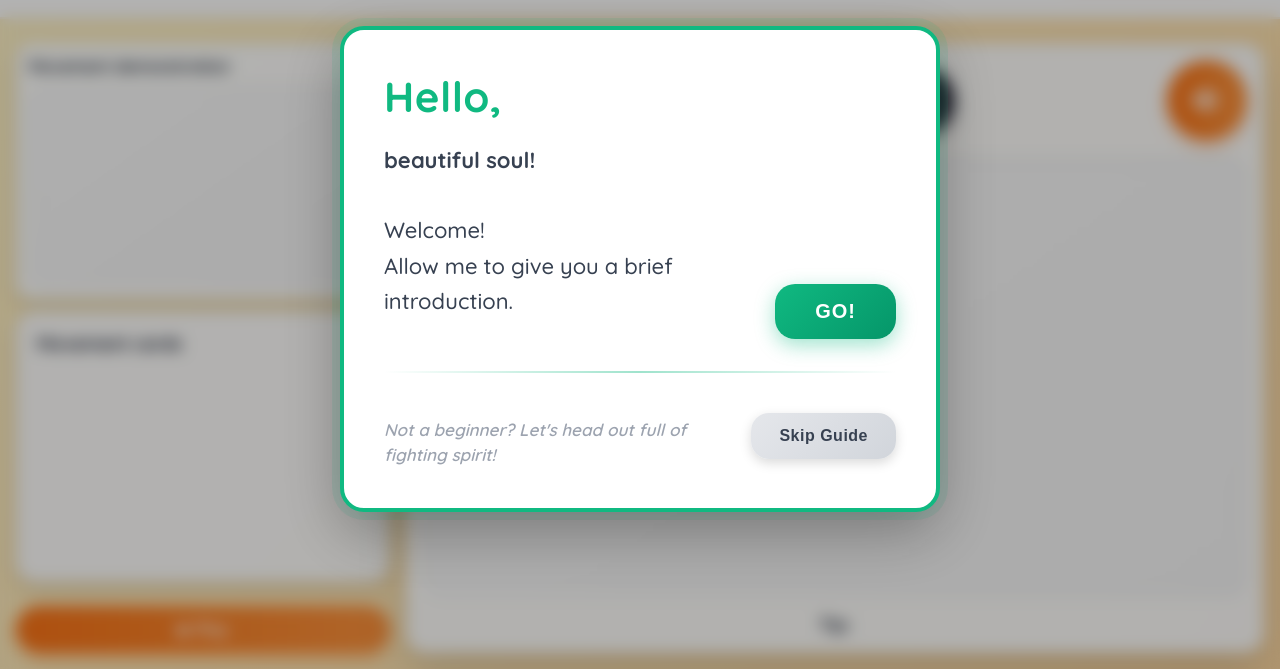
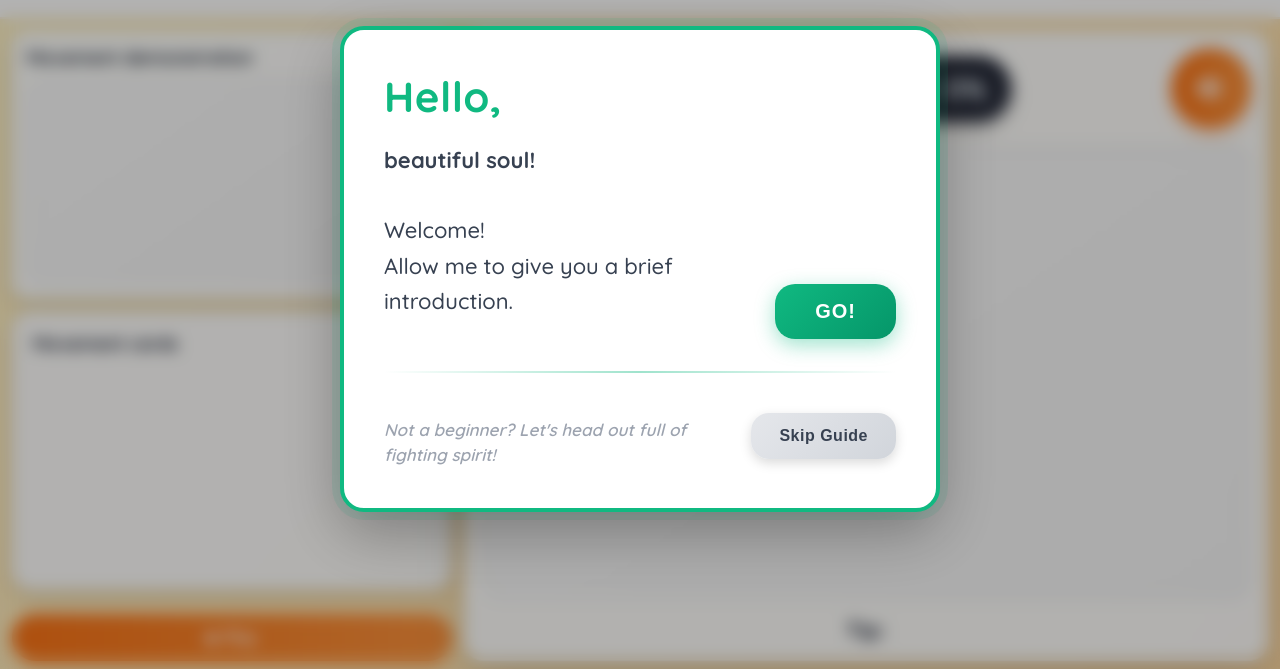
Before and after one commit to Hanlin0608/epic7, a website with bundled scripts: page game.html in a window 1280 px wide. Shown: the part 131-800 px from the top of the page. Built offline with nearby package versions, Linux system fonts and the light colour scheme.

Commit message:
Optimize layout for fullscreen: increase content area, reduce margins, enlarge panels and cards

```diff
--- a/game.html
+++ b/game.html
@@ -37,8 +37,8 @@
     .nav-link.active { color: #fff; background: linear-gradient(135deg, #E87F2F, #E2A025); box-shadow: 0 4px 12px rgba(226, 160, 37, 0.3); }
 
     /* Main Content */
-    main { flex: 1; overflow: hidden; padding: 16px; padding-top: 24px; }
-    .wrap { display: flex; height: 100%; gap: 16px; box-sizing: border-box; }
+    main { flex: 1; overflow: hidden; padding: 8px 12px; padding-top: 12px; max-width: 100%; }
+    .wrap { display: flex; height: 100%; gap: 12px; box-sizing: border-box; max-width: 1800px; margin: 0 auto; }
     .navbarSpace { position: fixed; top: 0; left: 0; right: 0; height: 100px; background: transparent; z-index: 100; pointer-events: none; }
 
     /* Footer */
@@ -88,8 +88,8 @@
     .settings .spacer { flex:1; }
     .toast { display:none; margin-left: 8px; color:var(--success); font-weight:700; }
     /* New hero layout */
-    .leftPanel { flex: 0 0 30%; display: flex; flex-direction: column; gap: 12px; min-width: 300px; max-width: 400px; }
-    .rightPanel { flex: 1; display: flex; flex-direction: column; }
+    .leftPanel { flex: 0 0 35%; display: flex; flex-direction: column; gap: 12px; min-width: 320px; max-width: 550px; }
+    .rightPanel { flex: 1; display: flex; flex-direction: column; min-width: 500px; }
     .hero { background: var(--surface); backdrop-filter: blur(10px); color: var(--text); border-radius:20px; padding:16px; border:1px solid var(--border); box-shadow: 0 20px 50px rgba(0,0,0,.12), 0 10px 20px rgba(0,0,0,.05); display: flex; flex-direction: column; height: 100%; }
     .heroTop { display:flex; justify-content:space-between; align-items:center; margin-bottom:10px; }
     .heroTopRight { display:flex; align-items:center; gap:10px; }
@@ -108,8 +108,8 @@
     .heroDots { display:flex; gap:10px; justify-content:center; margin-top:6px; }
     .heroDot { width:10px; height:10px; border-radius:999px; background: var(--primary); opacity:.8; }
     .heroActions { display:flex; gap:12px; margin-top:12px; flex-shrink: 0; }
-    .demoCard { background: var(--surface); backdrop-filter: blur(10px); border-radius:16px; padding:12px; border:1px solid var(--border); box-shadow: 0 8px 20px rgba(0,0,0,.12); flex: 1; display: flex; flex-direction: column; min-height: 0; }
-    .demoCard h3 { margin:0 0 10px 0; font-size:16px; color: var(--text); font-weight:800; flex-shrink: 0; }
+    .demoCard { background: var(--surface); backdrop-filter: blur(10px); border-radius:16px; padding:14px; border:1px solid var(--border); box-shadow: 0 8px 20px rgba(0,0,0,.12); flex: 1; display: flex; flex-direction: column; min-height: 0; }
+    .demoCard h3 { margin:0 0 10px 0; font-size:18px; color: var(--text); font-weight:800; flex-shrink: 0; }
     .demoCard .anim { position:relative; flex: 1; border-radius:16px; background: linear-gradient(145deg, #fafafa, #f5f5f5); border:1px solid var(--border); overflow:hidden; min-height: 0; }
     .demoCard canvas { position:absolute; inset:0; width:100%; height:100%; }
     .btnPrimary { flex:1; background: linear-gradient(to right, var(--primary), var(--accent)); color:#fff; border:none; padding:14px 20px; border-radius:26px; font-weight:800; font-size:16px; box-shadow: 0 6px 12px rgba(249,115,22,.3); transition: all 0.3s ease; cursor:pointer; }
@@ -118,7 +118,7 @@
     .btnGhost { flex:1; background: linear-gradient(to right, #e5e7eb, #f3f4f6); color:#111; border:none; padding:14px 20px; border-radius:26px; font-weight:800; font-size:16px; box-shadow: 0 4px 8px rgba(0,0,0,.1); transition: all 0.3s ease; cursor:pointer; }
     .btnGhost:hover { transform: translateY(-3px); box-shadow: 0 8px 16px rgba(0,0,0,.15); }
     .btnGhost:active { transform: translateY(0); box-shadow: 0 2px 4px rgba(0,0,0,.1); }
-    .heroTip { text-align:center; color: var(--text); margin:8px 0 0 0; font-size: clamp(14px, 1.8vw, 18px); font-weight: 700; flex-shrink: 0; letter-spacing: 0.2px; }
+    .heroTip { text-align:center; color: var(--text); margin:8px 0 0 0; font-size: clamp(16px, 2.2vw, 22px); font-weight: 700; flex-shrink: 0; letter-spacing: 0.2px; }
     /* Welcome modal */
     .welcomeModal { position: fixed; inset: 0; display: flex; align-items: center; justify-content: center; z-index: 2000; background: rgba(0,0,0,.3); backdrop-filter: blur(8px); }
     .welcomeModal.hidden { display: none; }
@@ -204,12 +204,12 @@
     .cardsScroller::-webkit-scrollbar { height: 8px; }
     .cardsScroller::-webkit-scrollbar-track { background: rgba(0,0,0,0.05); border-radius: 4px; }
     .cardsScroller::-webkit-scrollbar-thumb { background: var(--primary); border-radius: 4px; }
-    .cardMove { background: rgba(249, 115, 22, 0.05); border:1px solid var(--border); border-radius:16px; box-shadow: 0 4px 12px rgba(0,0,0,.08); color: var(--text); transition: all 0.3s ease; cursor:pointer; flex-shrink: 0; min-width: 180px; width: 180px; display: flex; flex-direction: column; padding: 12px; }
+    .cardMove { background: rgba(249, 115, 22, 0.05); border:1px solid var(--border); border-radius:16px; box-shadow: 0 4px 12px rgba(0,0,0,.08); color: var(--text); transition: all 0.3s ease; cursor:pointer; flex-shrink: 0; min-width: 200px; width: 200px; display: flex; flex-direction: column; padding: 14px; }
     .cardMove:hover { transform: translateY(-4px); box-shadow: 0 8px 20px rgba(249,115,22,.2); }
-    .cardMove h4 { margin:0 0 12px 0; font-size:14px; color: var(--text); font-weight:700; text-align: center; flex-shrink: 0; }
+    .cardMove h4 { margin:0 0 14px 0; font-size:15px; color: var(--text); font-weight:700; text-align: center; flex-shrink: 0; }
     .cardMove .anim { position:relative; aspect-ratio: 1; width: 100%; border-radius:12px; background: linear-gradient(145deg, #fafafa, #f5f5f5); border:1px solid var(--border); overflow:hidden; flex-shrink: 0; display: flex; align-items: center; justify-content: center; }
     .cardMove canvas { position:absolute; inset:0; width:100%; height:100%; }
-    .cardMove p { margin:12px 0 0 0; font-size:13px; color: var(--text); font-weight:700; line-height:1.4; text-align: center; flex-shrink: 0; }
+    .cardMove p { margin:14px 0 0 0; font-size:14px; color: var(--text); font-weight:700; line-height:1.4; text-align: center; flex-shrink: 0; }
     .cardMove.active { outline: 3px solid var(--primary); outline-offset:2px; box-shadow: 0 8px 20px rgba(249,115,22,.3); background: rgba(249, 115, 22, 0.1); }
     .cardMove.disabled { cursor: not-allowed; opacity: 0.6; pointer-events: none; }
 
@@ -536,7 +536,7 @@
 
       </div>
     </div>
-    <script type="module" src="./main.js?v=92"></script>
+    <script type="module" src="./main.js?v=93"></script>
   </div>
   </main>
 
```
